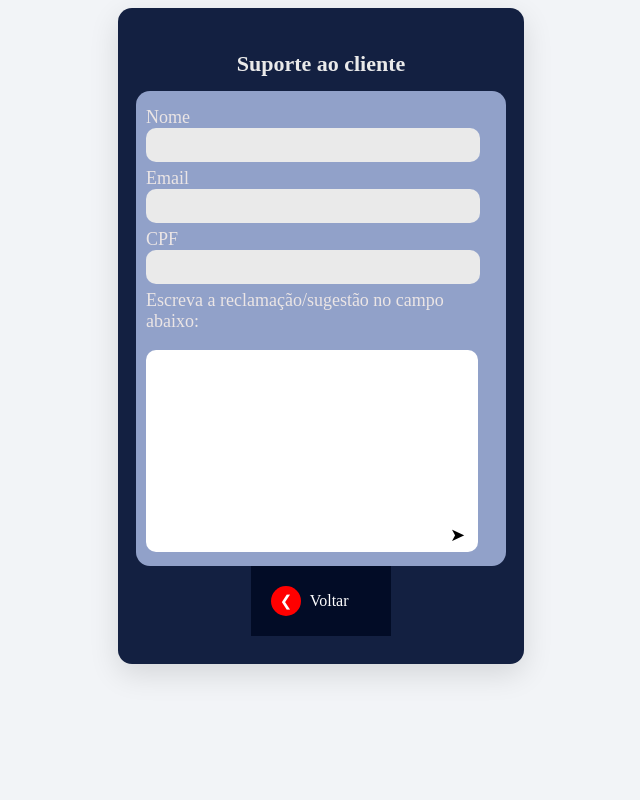
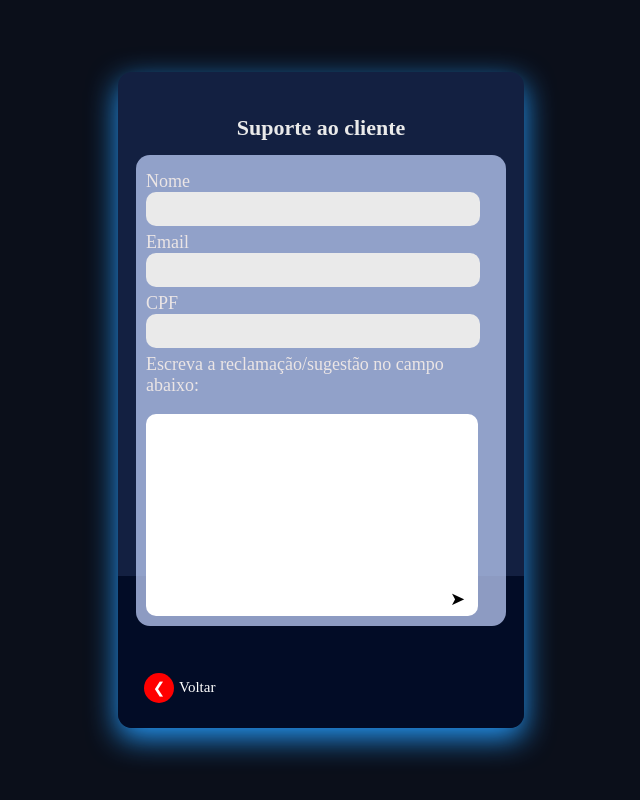
Before and after one commit to Guilherme-odias/ProjIntegrador, a PHP site: page /SAC/Suporte.html in a window 1280 px wide. Shown: the whole page, without its empty margins (319-959 px from the left). Run offline with PHP 8.4, Linux system fonts and the light colour scheme.

Commit message:
tela SAC

```diff
--- a/Site_QuimeraGames/SAC/Suporte.css
+++ b/Site_QuimeraGames/SAC/Suporte.css
@@ -2,7 +2,9 @@ body {
   display: flex;
   align-items: center;
   justify-content: center;
-  background: #f2f4f7;
+  background: #0B0F1A;
+  min-height: 100vh;
+  margin: 0;
 }
 
 h1 {
@@ -21,7 +23,8 @@ h1 {
   background: #132041;
   padding: 28px;
   border-radius: 14px;
-  box-shadow: 0 10px 30px rgba(0, 0, 0, 0.12);
+  box-shadow: 0 10px 30px rgb(37, 153, 247);
+  overflow: hidden;
 }
 
 .item {
@@ -30,6 +33,8 @@ h1 {
   background: #c3d4ffb7;
   border-radius: 14px;
   padding: 10px;
+  position: relative;
+  z-index: 1;
 }
 
 .inputNome {
@@ -93,13 +98,32 @@ h1 {
   color: #ebe5e5;
 }
 
+.labelVoltar {
+  font-size: 15px;
+  margin-right: 5px;
+  margin-top: 20%;
+  align-items: baseline;
+}
+
 .rodape {
   background-color: #020c26;
-  width: 100px;
-  padding: 20px;
+  width: 410px;
+  height: 100%;
+  padding: 0px 28px;
   color: white;
-  justify-content: start;
 
+  display: flex;
+  align-items: center;
+
+  margin-top: -50px;
+  margin-left: 0%;
+  margin-bottom: -28px;
+
+  border-bottom-left-radius: 14px;
+  border-bottom-right-radius: 14px;
+  box-sizing: border-box;
+  position: relative;
+  z-index: 0;
 }
 
 .btnVoltar {
@@ -111,5 +135,7 @@ h1 {
   color: rgb(255, 255, 255);
   font-size: 15px;
   margin-right: 5px;
+  margin-top: 20%;
   cursor: pointer;
+  align-items: baseline;
 }
--- a/Site_QuimeraGames/SAC/Suporte.html
+++ b/Site_QuimeraGames/SAC/Suporte.html
@@ -41,7 +41,7 @@
 
         <footer class="rodape">
             <button class="btnVoltar" href="">❮</button>
-            <label> Voltar </label>
+            <label class="labelVoltar"> Voltar </label>
         </footer>
 
     </div>
```
